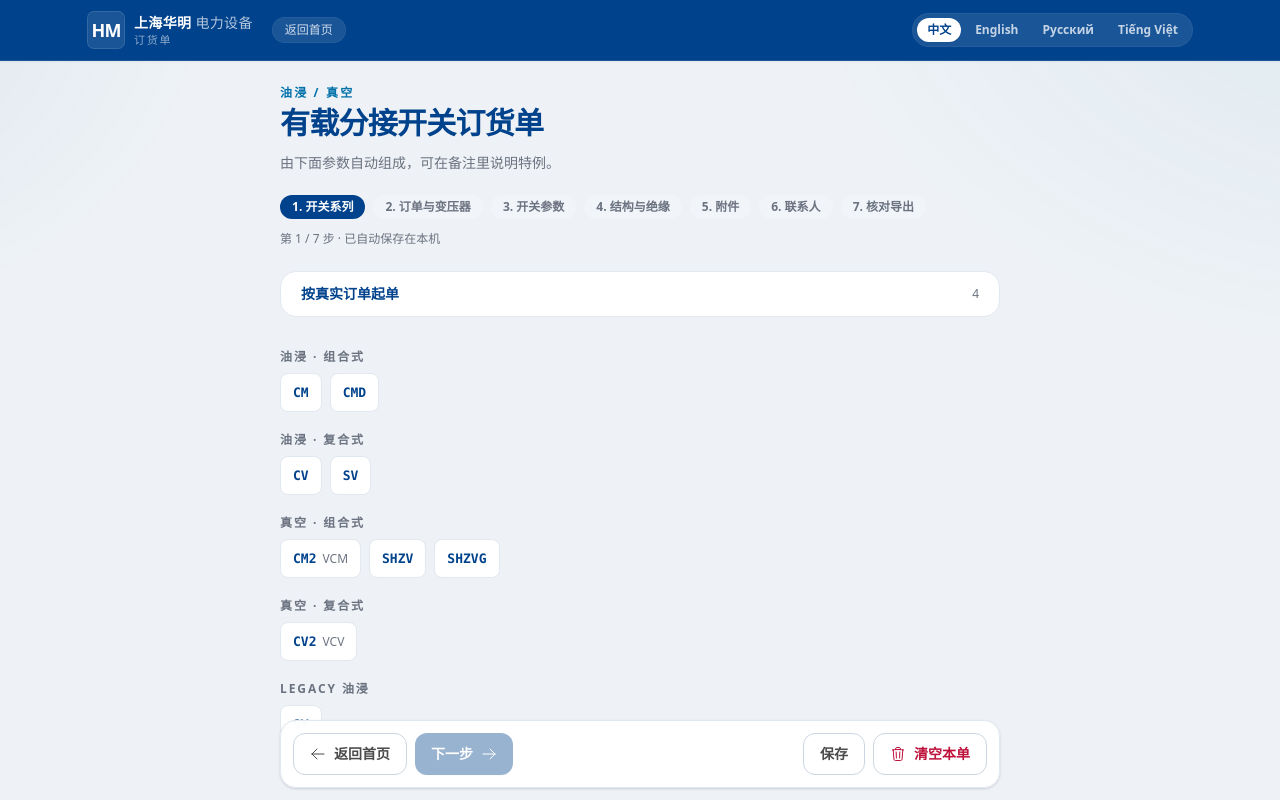
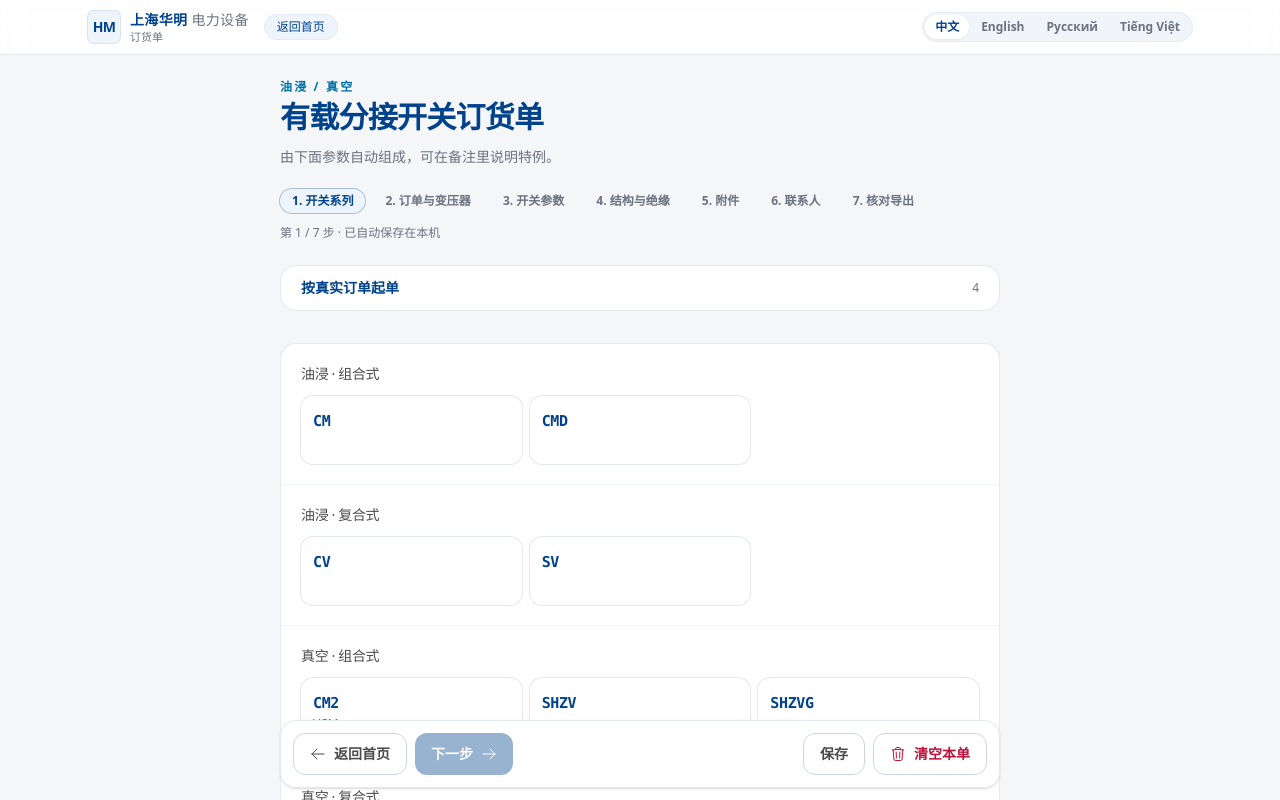
Before and after one commit to erict16/huaming-order-sheet, a Next.js app: page /sheet/oltc in a window 1280 px wide. Shown: the top 800 px of the page. Built offline with nearby package versions, Linux system fonts and the light colour scheme.

Commit message:
Light header and equal family tiles (#24)
Ice white bar instead of navy. Family codes sit in a 3-column card with
the same tile height; selected is pale navy, not a solid invert. SY sits
in 老系列. Page ground is quieter grey.

```diff
--- a/app/globals.css
+++ b/app/globals.css
@@ -8,11 +8,7 @@
 
 @layer base {
   body {
-    @apply bg-[#eef2f6] text-ink antialiased;
-    background-image:
-      radial-gradient(70rem 50rem at 110% -10%, rgba(0, 113, 169, 0.08), transparent 55%),
-      radial-gradient(50rem 40rem at -15% 0%, rgba(0, 66, 140, 0.07), transparent 50%);
-    background-attachment: fixed;
+    @apply bg-[#f4f6f8] text-ink antialiased;
   }
 
   h1, h2, h3 {
--- a/components/AppShell.tsx
+++ b/components/AppShell.tsx
@@ -16,40 +16,38 @@ export default function AppShell({
 
   return (
     <div className="flex min-h-screen flex-col">
-      <header className="sticky top-0 z-40 border-b border-white/10 bg-navy text-white shadow-sm">
-        <div className="mx-auto flex max-w-6xl items-center gap-3 px-4 py-3 sm:px-6">
+      <header className="sticky top-0 z-40 border-b border-slate-200/80 bg-white/90 text-navy backdrop-blur-md">
+        <div className="mx-auto flex max-w-6xl items-center gap-3 px-4 py-2.5 sm:px-6">
           <Link href="/" className="flex items-center gap-2.5">
-            <div className="flex h-9 w-9 items-center justify-center rounded-md bg-white/10 ring-1 ring-white/20">
-              <span className="text-lg font-black leading-none tracking-tighter">HM</span>
+            <div className="flex h-8 w-8 items-center justify-center rounded-md bg-navy-50 ring-1 ring-navy/15">
+              <span className="text-sm font-black leading-none tracking-tighter text-navy">HM</span>
             </div>
             <div className="leading-tight">
-              <p className="text-sm font-bold tracking-wide">
+              <p className="text-sm font-semibold tracking-wide">
                 {chromeText("brand", lang)}{" "}
-                <span className="font-normal text-white/70">{chromeText("brandSub", lang)}</span>
+                <span className="font-normal text-ink-muted">{chromeText("brandSub", lang)}</span>
               </p>
-              <p className="text-[11px] uppercase tracking-[0.16em] text-white/55">
-                {chromeText("appNameShort", lang)}
-              </p>
+              <p className="text-[11px] text-ink-muted">{chromeText("appNameShort", lang)}</p>
             </div>
           </Link>
 
           {back ? (
             <Link
               href="/"
-              className="ml-2 rounded-full bg-white/10 px-3 py-1 text-xs font-medium text-white/80 ring-1 ring-white/15 hover:bg-white/15"
+              className="ml-1 rounded-full bg-navy-50 px-3 py-1 text-xs font-medium text-navy ring-1 ring-navy/10 hover:bg-navy-100"
             >
               {chromeText("backHome", lang)}
             </Link>
           ) : null}
 
-          <div className="ml-auto flex items-center gap-1 rounded-full bg-white/10 p-1 ring-1 ring-white/15">
+          <div className="ml-auto flex items-center gap-0.5 rounded-full bg-slate-100 p-0.5 ring-1 ring-slate-200/80">
             {LANGS.map((l) => (
               <button
                 key={l.id}
                 type="button"
                 onClick={() => setLang(l.id)}
-                className={`rounded-full px-2.5 py-1 text-xs font-semibold transition ${
-                  lang === l.id ? "bg-white text-navy shadow-sm" : "text-white/75 hover:text-white"
+                className={`rounded-full px-2.5 py-1 text-xs font-semibold transition duration-150 active:translate-y-px ${
+                  lang === l.id ? "bg-white text-navy shadow-sm" : "text-ink-muted hover:text-navy"
                 }`}
               >
                 {l.label}
@@ -59,7 +57,7 @@ export default function AppShell({
         </div>
       </header>
       <div className="flex-1">{children}</div>
-      <footer className="no-print border-t border-slate-200 bg-white/70">
+      <footer className="no-print border-t border-slate-200 bg-white">
         <div className="mx-auto max-w-6xl px-4 py-5 text-xs text-ink-muted sm:px-6">
           {chromeText("footer", lang)}
         </div>
--- a/components/FamilyPicker.tsx
+++ b/components/FamilyPicker.tsx
@@ -23,13 +23,15 @@ export default function FamilyPicker({
   }
 
   return (
-    <div className="space-y-5">
-      {[...groups.entries()].map(([cat, list]) => (
-        <div key={cat}>
-          <h3 className="mb-2 text-xs font-semibold uppercase tracking-[0.16em] text-ink-muted">
+    <div className="card divide-y divide-slate-100">
+      {[...groups.entries()].map(([cat, list]) => {
+        const quiet = cat === "legacy";
+        return (
+          <div key={cat} className={`p-4 sm:p-5 ${quiet ? "bg-slate-50/80" : ""}`}>
+            <h3 className="mb-3 text-sm font-medium text-ink-soft">
               {t(FAMILY_GROUP_LABEL[cat as keyof typeof FAMILY_GROUP_LABEL], lang)}
             </h3>
-          <div className="flex flex-wrap gap-2">
+            <div className="grid grid-cols-2 gap-2 sm:grid-cols-3">
               {list.map((f) => {
                 const active = value === f.code;
                 return (
@@ -37,24 +39,27 @@ export default function FamilyPicker({
                     key={f.code}
                     type="button"
                     onClick={() => onChange(f.code)}
-                  className={`rounded-lg border px-3 py-2 text-sm font-semibold transition active:scale-[0.98] ${
+                    className={`flex min-h-[4.25rem] flex-col items-start justify-center rounded-xl px-3 py-2.5 text-left transition duration-150 active:translate-y-px ${
                       active
-                      ? "border-navy bg-navy text-white"
-                      : "border-slate-200 bg-white text-navy hover:border-slate-400"
+                        ? "bg-navy-50 text-navy ring-2 ring-navy"
+                        : "bg-white text-navy ring-1 ring-slate-200 hover:ring-slate-300 hover:bg-slate-50"
                     }`}
                   >
-                  <span className="font-mono text-[13px]">{f.code}</span>
+                    <span className="font-mono text-[15px] font-semibold tracking-tight">{f.code}</span>
                     {f.aliases?.[0] ? (
-                    <span className={`ml-1.5 text-xs font-normal ${active ? "text-white/70" : "text-ink-muted"}`}>
+                      <span className={`mt-0.5 text-xs ${active ? "text-navy/70" : "text-ink-muted"}`}>
                         {f.aliases[0]}
                       </span>
-                  ) : null}
+                    ) : (
+                      <span className="mt-0.5 text-xs text-transparent">·</span>
+                    )}
                   </button>
                 );
               })}
             </div>
           </div>
-      ))}
+        );
+      })}
     </div>
   );
 }
--- a/components/HomePage.tsx
+++ b/components/HomePage.tsx
@@ -16,15 +16,15 @@ export default function HomePage() {
         {chromeText("appName", lang)}
       </h1>
       <p className="mt-2 text-sm text-ink-soft">{chromeText("heroLead", lang)}</p>
-      <h2 className="mt-8 text-xs font-semibold uppercase tracking-[0.16em] text-ink-muted">
+      <h2 className="mt-8 text-sm font-medium text-ink-soft">
         {chromeText("pickSheet", lang)}
       </h2>
-      <ul className="mt-3 divide-y divide-slate-200 overflow-hidden rounded-2xl border border-slate-200 bg-white">
+      <ul className="card mt-3 divide-y divide-slate-100 overflow-hidden">
         {SHEETS.map((sheet) => (
           <li key={sheet.id}>
             <Link
               href={`/sheet/${sheet.id}/`}
-              className="flex items-center justify-between gap-4 px-5 py-4 transition hover:bg-slate-50 active:scale-[0.99]"
+              className="flex items-center justify-between gap-4 px-5 py-4 transition duration-150 hover:bg-navy-50 active:translate-y-px"
             >
               <div>
                 <p className="font-semibold text-navy">{t(sheet.meta.title, lang)}</p>
--- a/components/OrderWizard.tsx
+++ b/components/OrderWizard.tsx
@@ -152,12 +152,12 @@ export default function OrderWizard({ sheetId }: { sheetId: string }) {
             <button
               type="button"
               onClick={() => go(i)}
-              className={`rounded-full px-3 py-1 text-xs font-semibold ${
+              className={`rounded-full px-3 py-1 text-xs font-semibold transition duration-150 active:translate-y-px ${
                 i === step
-                  ? "bg-navy text-white"
+                  ? "bg-navy-50 text-navy ring-1 ring-navy/30"
                   : i < step
-                    ? "bg-navy/10 text-navy"
-                    : "bg-slate-100 text-ink-muted"
+                    ? "bg-white text-navy ring-1 ring-slate-200"
+                    : "bg-transparent text-ink-muted ring-1 ring-transparent hover:bg-white"
               }`}
             >
               {i + 1}. {t(s.title, lang)}
--- a/lib/catalog.ts
+++ b/lib/catalog.ts
@@ -348,7 +348,7 @@ export const FAMILY_GROUP_LABEL = {
   vacuum_combined: L("真空 · 组合式", "Vacuum · combined", "Вакуум · комбинированный", "Chân không · tổ hợp"),
   vacuum_compound: L("真空 · 复合式", "Vacuum · compound", "Вакуум · составной", "Chân không · compound"),
   external: L("外附油箱", "External compartment", "Боковой отсек", "Thùng phụ"),
-  legacy: L("legacy 油浸", "Legacy oil", "Устаревший масляный", "Dầu kiểu cũ"),
+  legacy: L("老系列", "Older series", "Старая серия", "Dòng cũ"),
   dry: L("干式真空", "Dry vacuum", "Сухой вакуумный", "Khô chân không"),
   octc_cage: L("笼式无励磁", "Cage OCTC", "Клетьевой ПБВ", "OCTC kiểu lồng"),
   octc_drum: L("鼓式无励磁", "Drum OCTC", "Барабанный ПБВ", "OCTC tang trống"),
```
Also changed, not shown: 1 other file (tests, documents, lock files or other folders). Lines whose indentation alone changed are shown as unchanged.
